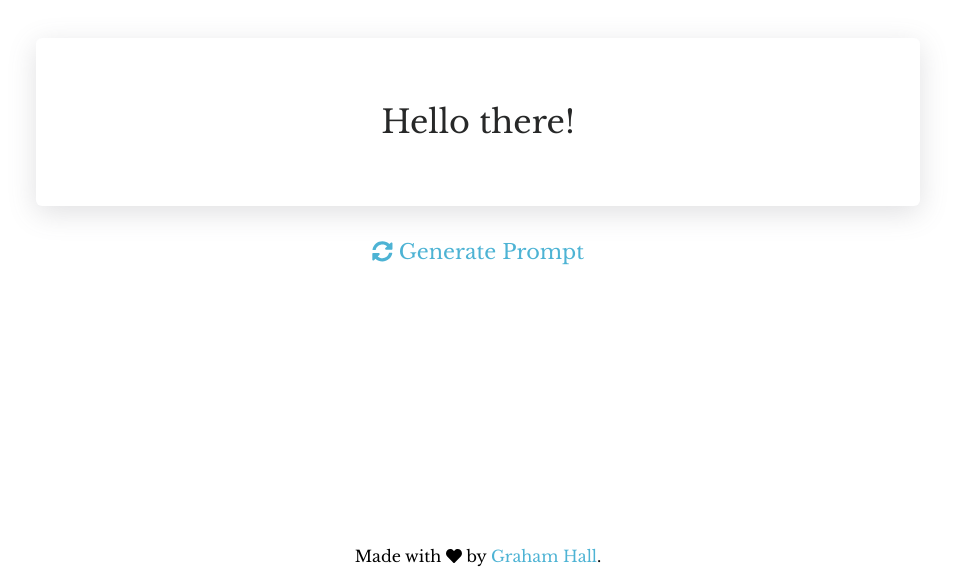
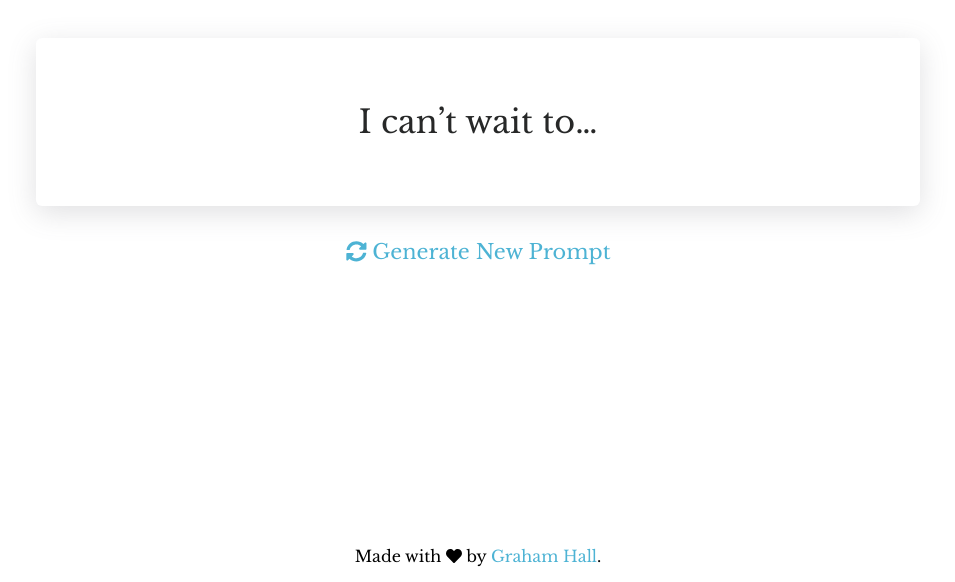
Before and after one commit to ghall89/journal-prompts, a React (Create React App) app: page / in a window 1280 px wide. Shown: the part 218-800 px from the top of the page, without its empty margins (162-1117 px from the left). Built offline with nearby package versions, Linux system fonts and the light colour scheme; the HTML template or start-up script is replaced by a standard one.

Commit message:
fixed placeholder text

```diff
--- a/src/components/Prompt.jsx
+++ b/src/components/Prompt.jsx
@@ -5,7 +5,9 @@ import { faSyncAlt } from '@fortawesome/free-solid-svg-icons';
 import Prompts from '../data/prompts.json';
 
 const Prompt = () => {
-	const [prompt, setPrompt] = useState('Hello there!');
+	const [prompt, setPrompt] = useState(
+		Prompts[Math.floor(Math.random() * Prompts.length)]
+	);
 
 	const choosePrompt = () => {
 		const newPrompt = Prompts[Math.floor(Math.random() * Prompts.length)];
@@ -18,7 +20,7 @@ const Prompt = () => {
 				<p className="promptText">{prompt}</p>
 			</div>
 			<button className="promptBtn" onClick={choosePrompt}>
-				<FontAwesomeIcon icon={faSyncAlt} /> Generate Prompt
+				<FontAwesomeIcon icon={faSyncAlt} /> Generate New Prompt
 			</button>
 		</div>
 	);
```
